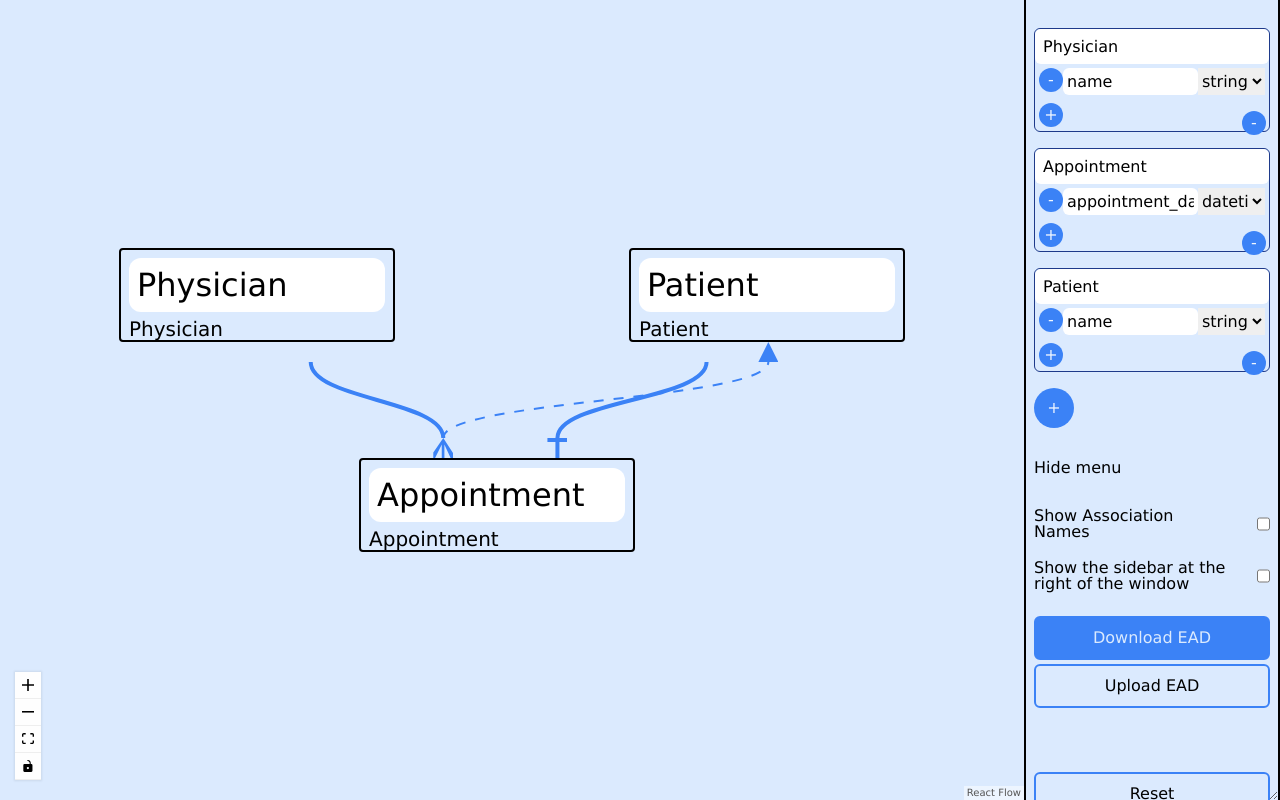
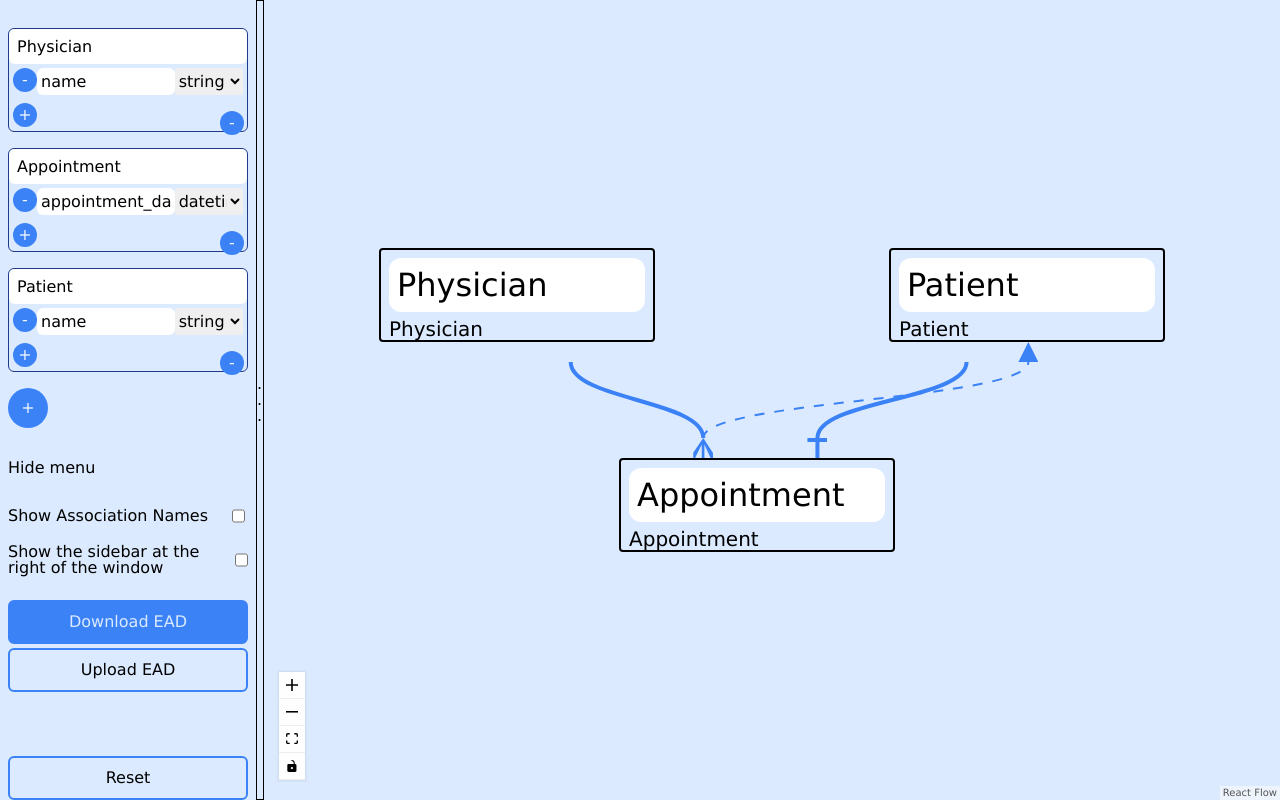
Before and after one commit to ozovalihasan/ead, a React (Vite) app: page / in a window 1280 px wide. Built offline with nearby package versions, Linux system fonts and the light colour scheme.

Commit message:
Add an element to change the width of the sidebar

```diff
--- a/src/App.tsx
+++ b/src/App.tsx
@@ -46,6 +46,7 @@ const App = () => {
 
   const {
     locationSidebar,
+    handleSidebarWidthChange
   } = useCustomizationStore()
   const reactFlowWrapper = useRef<HTMLDivElement>(null);
   const [reactFlowInstance, setReactFlowInstance] = useState<ReactFlowInstance<any, any> | null>(null);
@@ -95,6 +96,11 @@ const App = () => {
     <div  className={`font-default h-screen w-screen bg-first-100 flex flex-grow ${locationSidebar == "left" ? "flex-row" : "flex-row-reverse"}`}>
       <ReactFlowProvider>
         <Sidebar />
+        <div className='h-full border border-solid hover:cursor-move hover:bg-first-300 w-2 flex flex-col justify-center' draggable onDragEnd={handleSidebarWidthChange}>
+          .
+          .
+          .
+        </div>
         <div className="h-full flex-grow" ref={reactFlowWrapper}>
 
           <ReactFlow
--- a/src/Sidebar.tsx
+++ b/src/Sidebar.tsx
@@ -20,6 +20,7 @@ const Sidebar = () => {
 
   const {
     locationSidebar,
+    widthSidebar,
     toggleLocationSidebar,
   } = useCustomizationStore()
 
@@ -38,7 +39,8 @@ const Sidebar = () => {
   const showTextOnEdges = useStore(store => store.showTextOnEdges)
 
   return (
-    <aside className='relative border-x-2 border-solid py-3 px-2  w-1/5 overflow-y-scroll resize-x' >
+    <div className='flex'>
+      <aside className='relative py-3 px-2 overflow-y-scroll' style={{width: (locationSidebar === "left" ? widthSidebar : (window.innerWidth - (widthSidebar as number))) as number}} >
         {
 
           Object.keys(tables).map((tableId: string) => {
@@ -130,6 +132,7 @@ const Sidebar = () => {
           </div>
         </details>
       </aside>
+    </div>
   );
 };
 
--- a/src/zustand/customizationStore.tsx
+++ b/src/zustand/customizationStore.tsx
@@ -3,15 +3,27 @@ import { devtools } from 'zustand/middleware'
 
 
 type CustomizationStoreState = {
-  locationSidebar: string;
+  locationSidebar: string | null;
+  widthSidebar: number | null;
   toggleLocationSidebar: () => void;
+  handleSidebarWidthChange: (e: React.DragEvent<HTMLDivElement>) => void;
+}
+
+if(!localStorage.locationSidebar){
+  let locationSidebar = "left"
+  localStorage.setItem("locationSidebar", JSON.stringify(locationSidebar))
+}
+
+if(!localStorage.widthSidebar){
+  let widthSidebar = Math.floor(window.innerWidth * 0.2)
+  localStorage.setItem("widthSidebar", JSON.stringify(widthSidebar))
 }
 
 const useCustomizationStore = create(devtools<CustomizationStoreState>((set, get) => ({
-  locationSidebar: JSON.parse(localStorage.getItem("locationSidebar")),
+  locationSidebar: JSON.parse(localStorage.locationSidebar),
+  widthSidebar: JSON.parse(localStorage.widthSidebar),
   toggleLocationSidebar: () => {
     let location = JSON.parse(localStorage.locationSidebar)
-    console.log(location);
 
     if (location === "left"){
       location = "right"
@@ -19,8 +31,20 @@ const useCustomizationStore = create(devtools<CustomizationStoreState>((set, get
       location = "left"
     }
     localStorage.setItem("locationSidebar", JSON.stringify( location) )
+
+    let widthSidebar = window.innerWidth - (get().widthSidebar as number);
+    localStorage.setItem("widthSidebar", JSON.stringify( widthSidebar) )
+
     set({
-      locationSidebar: location
+      locationSidebar: location,
+      widthSidebar: widthSidebar
+    })
+  },
+  handleSidebarWidthChange: (e: React.DragEvent<HTMLDivElement>) => {
+    const widthSidebar = e.clientX;
+    localStorage.setItem("widthSidebar", JSON.stringify(widthSidebar) );
+    set({
+      widthSidebar: widthSidebar
     })
   }
 })))
```
Lines whose indentation alone changed are shown as unchanged.
